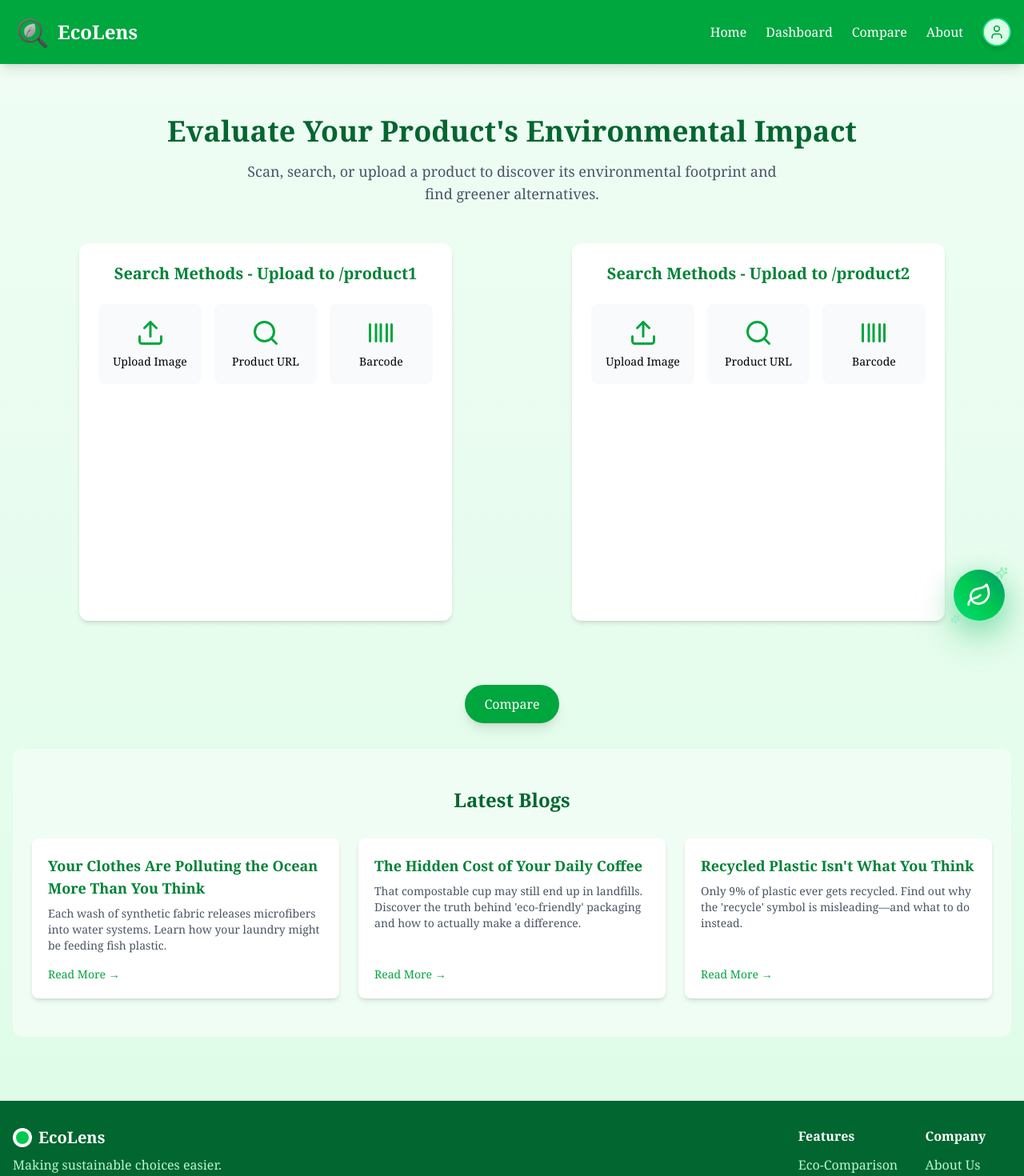
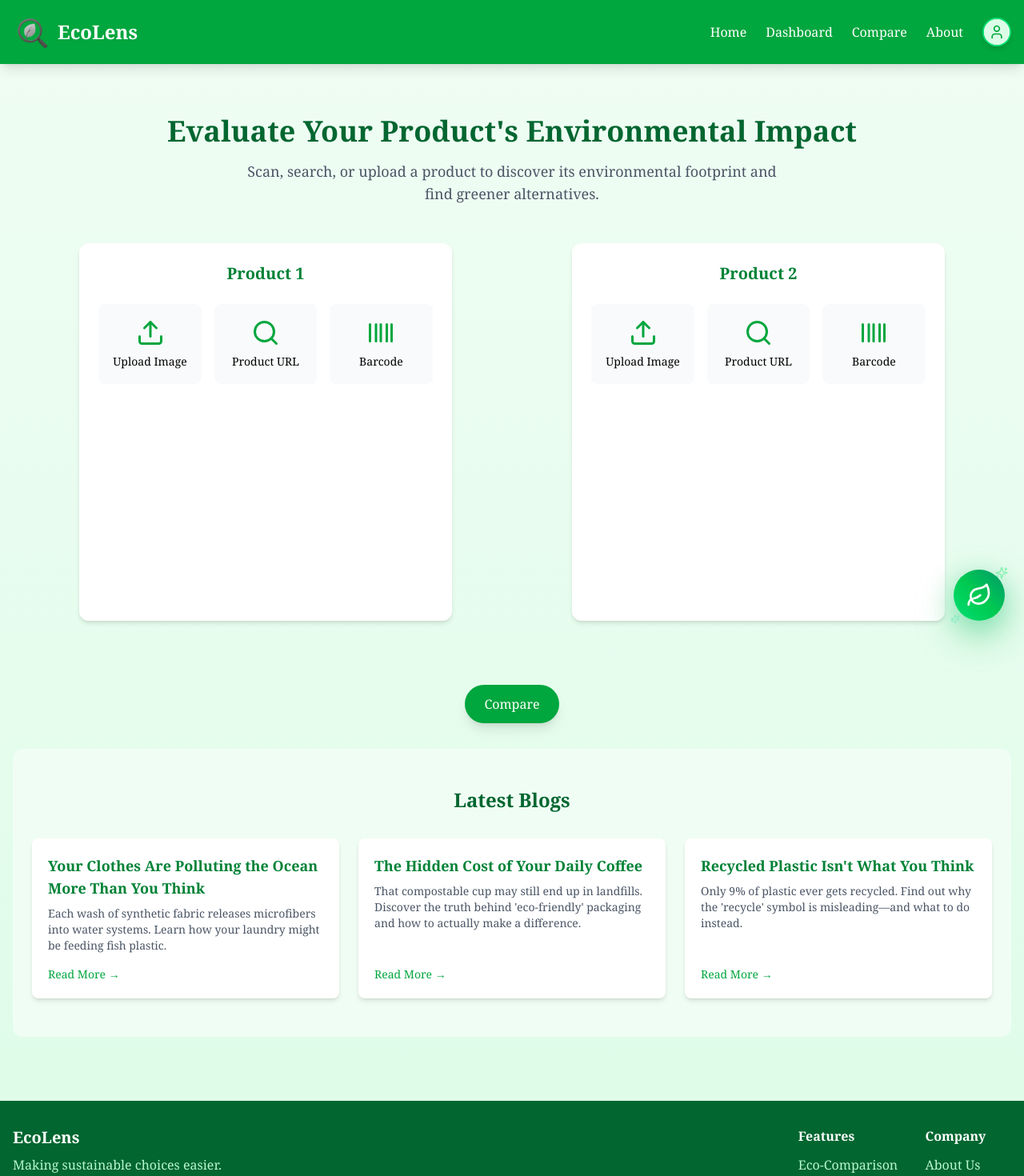
Before and after one commit to anannayamustcode/Ecolens, a Next.js app: page /compare in a window 1280 px wide. Shown: the top 1470 px of the page at 80% size. Built offline with nearby package versions, Linux system fonts and the light colour scheme.

Commit message:
renamed div

```diff
--- a/src/app/components/global/footer.tsx
+++ b/src/app/components/global/footer.tsx
@@ -9,9 +9,6 @@ const Footer = ({ children }: { children?: React.ReactNode }) => {
         <div className="flex flex-col md:flex-row md:justify-between md:items-start space-y-8 md:space-y-0">
           <div>
             <div className="flex items-center space-x-2">
-              <div className="w-6 h-6 rounded-full bg-white flex items-center justify-center">
-                <div className="w-4 h-4 rounded-full bg-green-500" />
-              </div>
               <span className="font-bold text-xl">EcoLens</span>
             </div>
             <p className="text-green-200 mt-2">Making sustainable choices easier.</p>
--- a/src/app/components/rest/SearchMethods.tsx
+++ b/src/app/components/rest/SearchMethods.tsx
@@ -73,11 +73,11 @@ export default function SearchMethods({ onSubmit, className, value = 1 }: Search
   const getComponentTitle = () => {
     switch (value) {
       case 1:
-        return "Search Methods - Upload to /uploads";
+        return "Uploads";
       case 2:
-        return "Search Methods - Upload to /product1";
+        return "Product 1";
       case 3:
-        return "Search Methods - Upload to /product2";
+        return "Product 2";
       default:
         return "Search Methods";
     }
```
